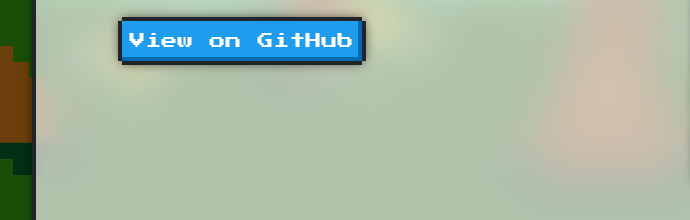
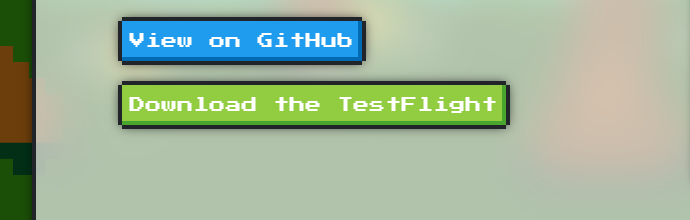
Before and after one commit to meltonlogan615/Portfolio, a website: page index.html in a window 1280 px wide. Shown: the part 580-800 px from the top of the page, 0-690 px from the left. Drawn offline with Linux system fonts and the light colour scheme.

Commit message:
Update index.html

```diff
--- a/index.html
+++ b/index.html
@@ -94,6 +94,11 @@
                     <a href="https://github.com/meltonlogan615/FloridaMan" target="blank_">
                         <button type="button" class="nes-btn is-primary code-link">
                             View on GitHub
+                        </button>
+                    </a>
+                    <a href="https://testflight.apple.com/join/c5btvjHF">
+                        <button type="button" class="nes-btn is-success code-link">
+                            Download the TestFlight
                         </button>
                     </a>
                 </article>
```
